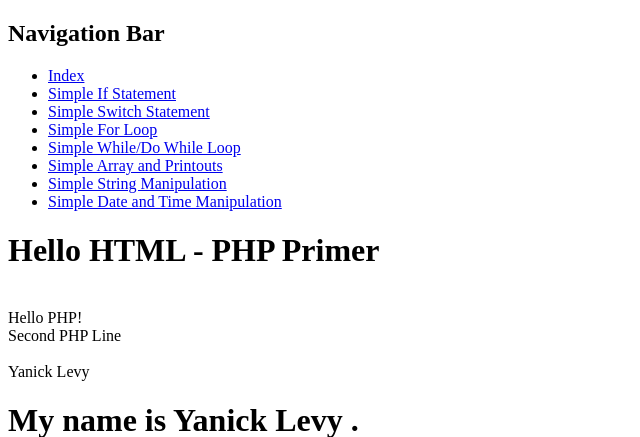
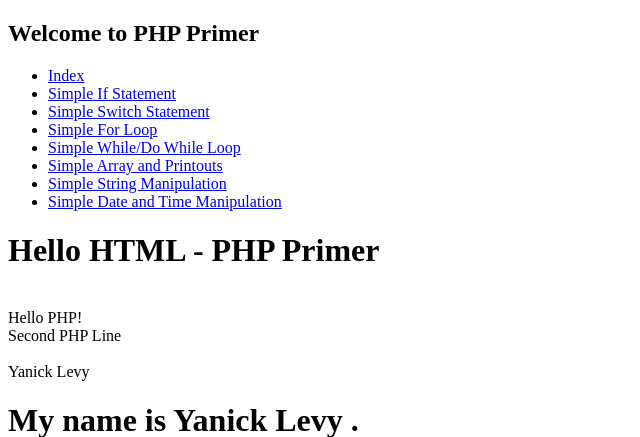
Before and after one commit to YanickGit/php_primer2, a PHP site: page /index.php in a window 1280 px wide. Shown: the top 437 px of the page, without its empty margins (0-640 px from the left). Run offline with PHP 8.4, Linux system fonts and the light colour scheme; data that the repository does not hold is empty.

Commit message:
Update Header
UPdate Header PHP

```diff
--- a/header.php
+++ b/header.php
@@ -1,5 +1,5 @@
 <?php
-echo "<h2>Navigation Bar</h2>
+echo "<h2>Welcome to PHP Primer</h2>
     <ul>
     <li><a href='index.php'>Index</a></li>
     <li><a href='ifstatement.php'>Simple If Statement</a></li>
```
